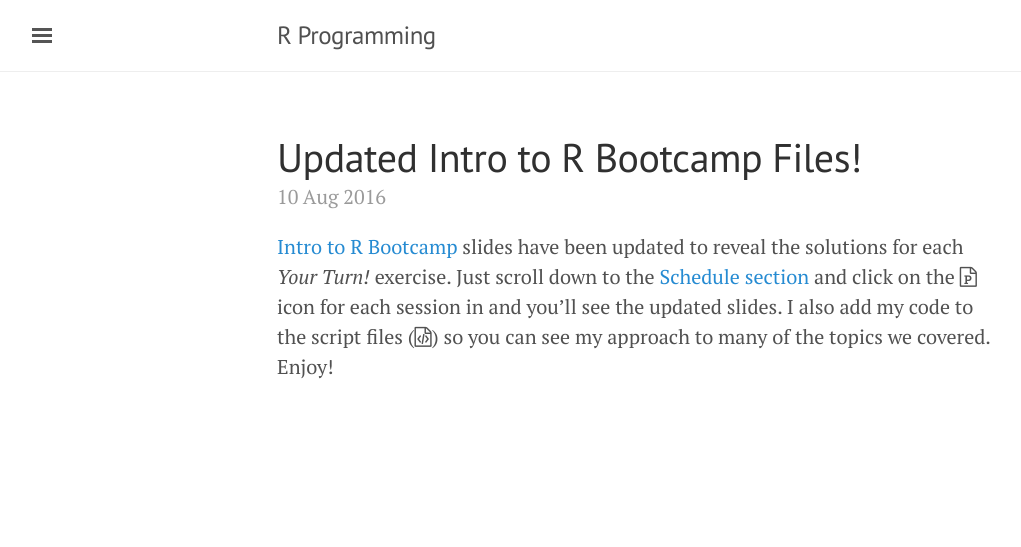
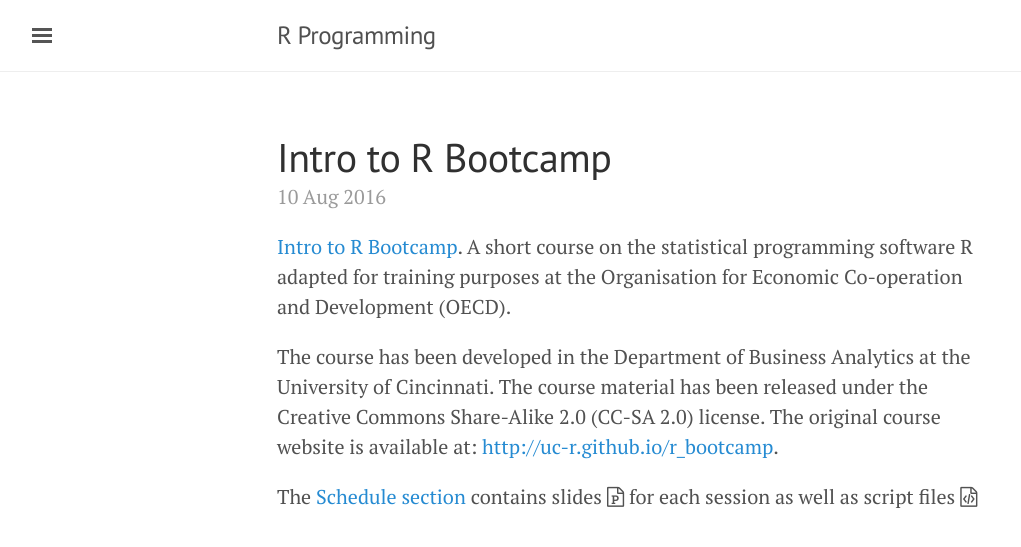
Before and after one commit to bowerth/boot-r, a Jekyll site: the page built from _posts/2016-08-10-updated-bootcamp-files.md, in a window 1280 px wide. Shown: the top 547 px of the page, without its empty margins (3-1024 px from the left). Built offline with Jekyll 4.4.1, drawn with Linux system fonts in a browser that asks for light colours; nearby versions of some CDN libraries.

Commit message:
update post text

```diff
--- a/_posts/2016-08-10-updated-bootcamp-files.md
+++ b/_posts/2016-08-10-updated-bootcamp-files.md
@@ -1,8 +1,12 @@
 ---
-author: Brad Boehmke
+author: Bo Werth
 layout: post
 comments: true
-title: Updated Intro to R Bootcamp Files!
+title: Intro to R Bootcamp
 ---
 
-[Intro to R Bootcamp]({{ site.baseurl }}/r_bootcamp) slides have been updated to reveal the solutions for each *Your Turn!* exercise. Just scroll down to the [Schedule section]({{ site.baseurl }}/r_bootcamp#schedule) and click on the <i class="fa fa-file-powerpoint-o" aria-hidden="true"></i> icon for each session in and you'll see the updated slides.  I also add my code to the script files (<i class="fa fa-file-code-o" aria-hidden="true"></i>) so you can see my approach to many of the topics we covered.  Enjoy!
+[Intro to R Bootcamp]({{ site.baseurl }}/r_bootcamp). A short course on the statistical programming software R adapted for training purposes at the Organisation for Economic Co-operation and Development (OECD).
+
+The course has been developed in the Department of Business Analytics at the University of Cincinnati. The course material has been released under the Creative Commons Share-Alike 2.0 (CC-SA 2.0) license. The original course website is available at: [http://uc-r.github.io/r_bootcamp](http://uc-r.github.io/r_bootcamp).
+
+The [Schedule section]({{ site.baseurl }}/r_bootcamp#schedule) contains slides <i class="fa fa-file-powerpoint-o" aria-hidden="true"></i> for each session as well as script files <i class="fa fa-file-code-o" aria-hidden="true"></i>
```
